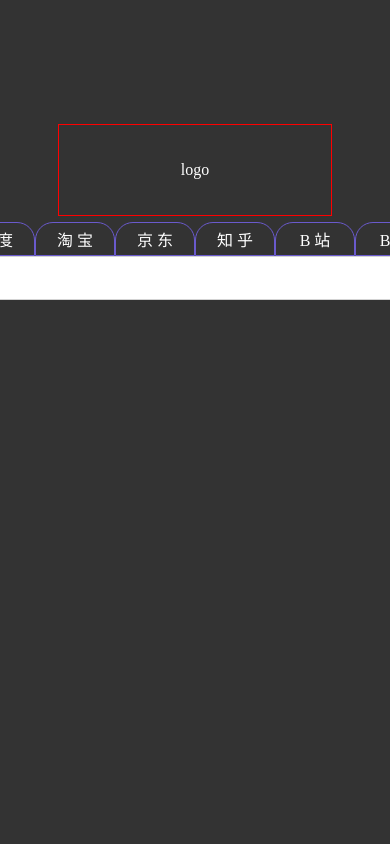
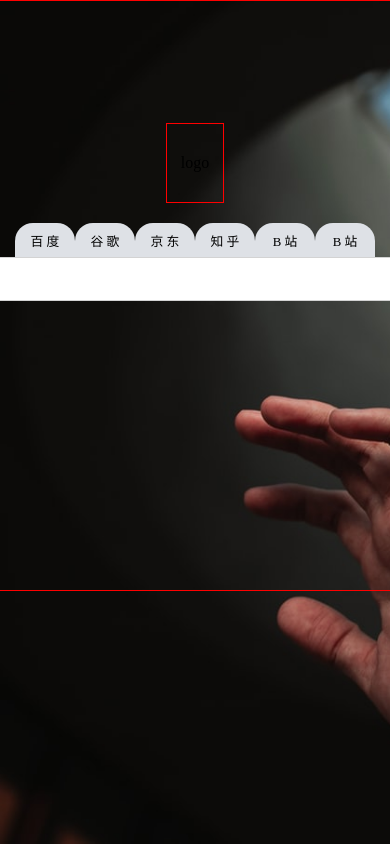
Before and after one commit to wh2887/McCallNav, a Vue app: page / in a window 390 px wide. Shown: the top 844 px of the page. Built offline with nearby package versions, Linux system fonts and the light colour scheme.

Commit message:
add dataResponsive

```diff
--- a/public/index.html
+++ b/public/index.html
@@ -23,6 +23,6 @@
 </noscript>
 <div id="app"></div>
 <!-- built files will be auto injected -->
-<script src="//at.alicdn.com/t/font_1867773_se27dtsuto7.js"></script>
+<script src="//at.alicdn.com/t/font_1867773_i9trhbzeh7.js"></script>
 </body>
 </html>
--- a/src/assets/css/main.css
+++ b/src/assets/css/main.css
@@ -2,51 +2,93 @@
   margin: 0;
   padding: 0;
   box-sizing: border-box;
-  color: white;
 }
 
 body {
-  background: #333333;
+  width: 100vw;
+  height: 100vh;
+  background: url("../images/bg1.jpg") no-repeat;
+  background-size: cover;
+  overflow: hidden;
+}
+
+.globalMain {
+  width: 100vw;
+  height: 100vh;
+  display: flex;
+  justify-content: center;
+  position: relative;
 }
 
 .globalMain .center {
+  border: 1px solid red;
+  width: 50vw;
+  height: 70vh;
   display: flex;
   justify-content: center;
+  position: absolute;
+}
+
+@media (max-width: 1300px) {
+  .globalMain .center {
+    width: 650px;
+  }
+}
+
+@media (max-width: 672px) {
+  .globalMain .center {
+    width: 449px;
+  }
 }
 
 .globalMain .logo {
-  width: 274px;
-  height: 92px;
-  position: fixed;
-  top: 124px;
+  width: 15vw;
+  height: 80px;
+  position: absolute;
+  top: 122px;
   border: 1px solid red;
   display: flex;
   justify-content: center;
   align-items: center;
 }
 
+.globalMain .searchBar{
+  width: 562px;
+  margin-top: 222px;
+  display: flex;
+  flex-direction: column;
+  align-items: center;
+}
 .globalMain .search {
-  width: 562px;
+  width: 100%;
   height: 44px;
-  position: fixed;
-  top: 256px;
   display: flex;
   flex-direction: row;
   align-items: center;
+  position: relative;
+}
+
+@media (max-width: 672px) {
+  .globalMain .searchBar{
+    width: 449px;
+  }
+}
+
+.globalMain .search .searchLogo {
+  font-size: 1.5em;
+  position: absolute;
+  margin-left: 10px;
 }
 
 .globalMain .search input {
-  width: 562px;
+  width: 100%;
   height: 44px;
   border-radius: 44px;
+  padding:20px 40px;
 }
 
 .globalMain .search button {
-  width: 30px;
-  height: 30px;
+  font-size: 1.5em;
   position: absolute;
-  top: 50%;
-  margin-top: -15px;
   right: 10px;
-  font-size: 1.5em;
 }
--- a/src/assets/css/reset.css
+++ b/src/assets/css/reset.css
@@ -13,7 +13,7 @@ input {
   cursor: pointer;
   outline:medium;
   color: black;
-  font-size: 1.5em;
+  font-size: 1em;
 }
 button{
   border: none;
--- a/src/assets/css/tabbar.css
+++ b/src/assets/css/tabbar.css
@@ -1,9 +1,5 @@
 .tabUl {
   display: flex;
-  flex-direction: row;
-  justify-content: center;
-  align-items: center;
-  margin-top: 222px;
 }
 
 .tabUl li {
@@ -12,6 +8,15 @@
   display: flex;
   justify-content: center;
   align-items: center;
-  border: 1px solid  slateblue;
   border-radius: 18px 18px 0 0;
+  background: #DEE1E6;
 }
+@media (max-width: 672px) {
+  .tabUl li{
+    width: 60px;
+    font-size: 0.8em;
+  }
+}
+.tabUl li:hover{
+  background:#F2F3F5 ;
+}
--- a/src/components/HelloWorld.vue
+++ b/src/components/HelloWorld.vue
@@ -4,10 +4,15 @@
             <div class="logo">
                 {{logo}}
             </div>
-            <TabBar />
-            <div class="search">
-                <form>
-                    <input type="text"/>
+            <div class="searchBar">
+                <TabBar/>
+                <form class="search" :action="formAction[0].url">
+                    <div class="searchLogo">
+                        <svg class="icon" aria-hidden="true">
+                            <use xlink:href="#icon-baidu"></use>
+                        </svg>
+                    </div>
+                    <input type="text" :name="formAction[0].inputName"/>
                     <button type="submit">
                         <svg class="icon" aria-hidden="true">
                             <use xlink:href="#icon-search1"></use>
@@ -26,7 +31,12 @@
     components: {TabBar},
     data() {
       return {
-        logo: 'logo'
+        logo: 'logo',
+        formAction: [
+          {url: 'https://baidu.com/s', inputName: 'wd'},
+          {url: 'https://google.com/search', inputName: 'q'}
+        ],
+
       }
     }
   }
--- a/src/components/TabBar.vue
+++ b/src/components/TabBar.vue
@@ -2,7 +2,7 @@
     <div>
         <ul class="tabUl">
             <li>百 度</li>
-            <li>淘 宝</li>
+            <li>谷 歌</li>
             <li>京 东</li>
             <li>知 乎</li>
             <li>B 站</li>
```
Also changed, not shown: src/assets/images/bg1.jpg (added).
